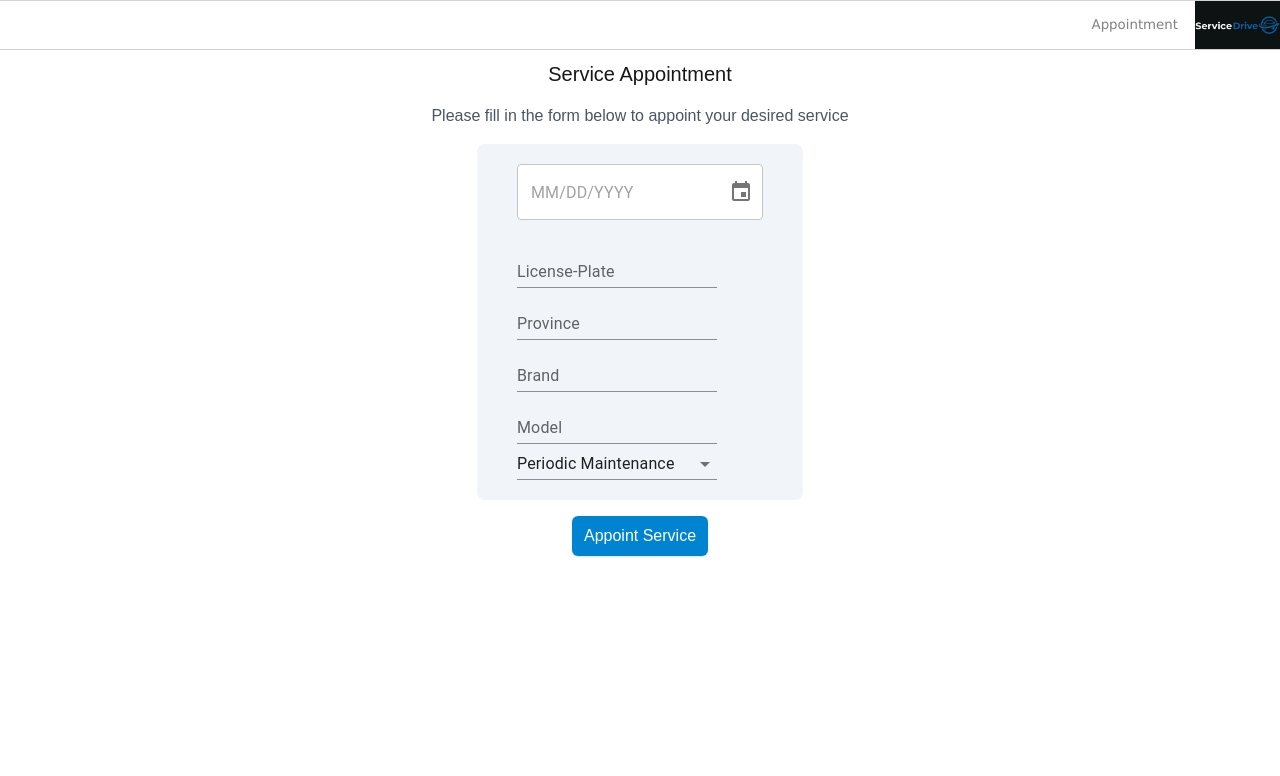
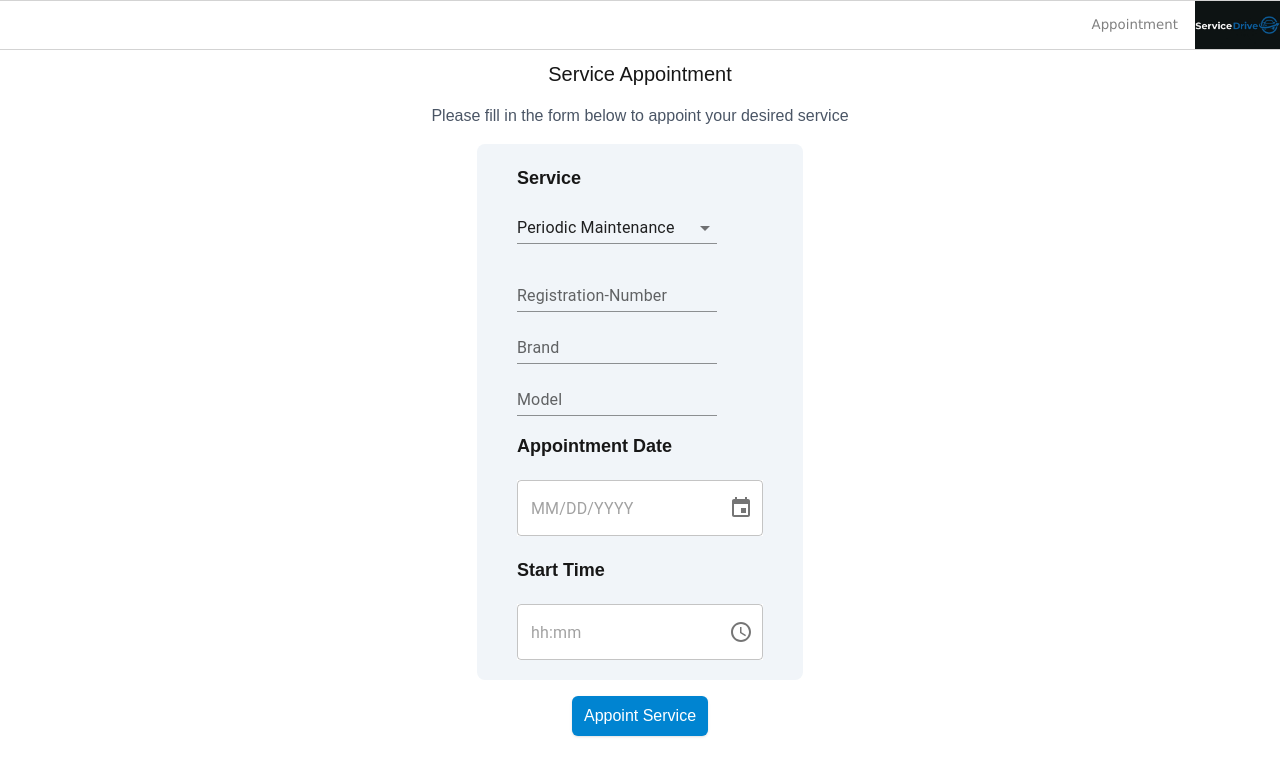
Before and after one commit to Serfloodious/servicedrive-frontend, a Next.js app: page /appointment in a window 1280 px wide. Shown: the top 776 px of the page. Built offline with nearby package versions, Linux system fonts and the light colour scheme.

Commit message:
Add DateAppointment component and update Appointment page to use it

```diff
--- a/src/app/appointment/page.tsx
+++ b/src/app/appointment/page.tsx
@@ -1,4 +1,4 @@
-import DateReserve from "@/components/DateReserve";
+import DateAppointment from "@/components/DateAppointment";
 
 export default function Appointment() {
     return (
@@ -7,7 +7,7 @@ export default function Appointment() {
             <div className="text-md text-left text-gray-600">
                 Please fill in the form below to appoint your desired service
             </div>
-            <DateReserve />
+            <DateAppointment />
             <button name="Appoint Service" id="Appoint Service"
              className="block rounded-md bg-sky-600 hover:bg-indigo-600
              px-3 py-2 shadow-sm text-white"
--- /dev/null
+++ b/src/components/DateAppointment.tsx
@@ -0,0 +1,46 @@
+"use client"
+
+import { DatePicker, TimePicker } from "@mui/x-date-pickers"
+import { LocalizationProvider } from "@mui/x-date-pickers/LocalizationProvider"
+import { AdapterDayjs } from "@mui/x-date-pickers/AdapterDayjs"
+import { TextField } from "@mui/material"
+import { Select, MenuItem } from "@mui/material"
+import { useState } from "react"
+import { Dayjs } from "dayjs"
+
+export default function DateAppointment() {
+
+    const [appointmentDate, setAppointmentDate] = useState<Dayjs | null>(null);
+    const [startTime, setStartTime] = useState<Dayjs | null>(null);
+    const [service, setService] = useState("PeriodicMaintenance");
+
+    return (
+        <div className="bg-slate-100 rounded-lg gap-x-5 gap-y-5
+         w-fit px-10 py-5 flex flex-col justify-center"
+        >
+            <h2 className="text-lg font-semibold">Service</h2>
+            <Select variant="standard" name="service" id="service" value={service}
+             onChange={(e) => setService(e.target.value)} className="h-[2em] w-[200px]"
+            >
+                <MenuItem value="PeriodicMaintenance">Periodic Maintenance</MenuItem>
+                <MenuItem value="BatteryElectrical">Battery & Electrical System Check</MenuItem>
+                <MenuItem value="BrakeSuspension">Brake & Suspension Service</MenuItem>
+                <MenuItem value="WheelAlignment">Wheel Alignment & Tire Balancing</MenuItem>
+                <MenuItem value="AC-Cleaning">AC Cleaning & Ozone Sterilization</MenuItem>
+            </Select>
+            <TextField variant="standard" name="Registration-Number" id="Registration-Number" label="Registration-Number" className="h-[2em] w-[200px]"/>
+            <TextField variant="standard" name="Brand" id="Brand" label="Brand" className="h-[2em] w-[200px]"/>
+            <TextField variant="standard" name="Model" id="Model" label="Model" className="h-[2em] w-[200px]"/>
+            <LocalizationProvider dateAdapter={AdapterDayjs}>
+                <h2 className="mt-3 text-lg font-semibold">Appointment Date</h2>
+                <DatePicker className="bg-white"
+                 value={appointmentDate} onChange={(value) => setAppointmentDate(value)}
+                />
+                <h2 className="text-lg font-semibold">Start Time</h2>
+                <TimePicker ampm={false} className="bg-white"
+                 value={startTime} onChange={(value) => setStartTime(value)}
+                />
+            </LocalizationProvider>
+        </div>
+    )
+}
--- a/src/components/DateReserve.tsx
+++ /dev/null
@@ -1,40 +0,0 @@
-"use client"
-
-import { DatePicker } from "@mui/x-date-pickers"
-import { LocalizationProvider } from "@mui/x-date-pickers/LocalizationProvider"
-import { AdapterDayjs } from "@mui/x-date-pickers/AdapterDayjs"
-import { TextField } from "@mui/material"
-import { Select, MenuItem } from "@mui/material"
-import { useState } from "react"
-import { Dayjs } from "dayjs"
-
-export default function DateReserve() {
-
-    const [reserveDate, setReserveDate] = useState<Dayjs | null>(null);
-    const [service, setService] = useState("PeriodicMaintenance");
-
-    return (
-        <div className="bg-slate-100 rounded-lg gap-x-5 gap-y-5
-         w-fit px-10 py-5 flex flex-col justify-center"
-        >
-            <LocalizationProvider dateAdapter={AdapterDayjs}>
-                <DatePicker className="bg-white"
-                 value={reserveDate} onChange={(value) => setReserveDate(value)}
-                />
-            </LocalizationProvider>
-            <TextField variant="standard" name="License-Plate" id="License-Plate" label="License-Plate" className="h-[2em] w-[200px]"/>
-            <TextField variant="standard" name="Province" id="Province" label="Province" className="h-[2em] w-[200px]"/>
-            <TextField variant="standard" name="Brand" id="Brand" label="Brand" className="h-[2em] w-[200px]"/>
-            <TextField variant="standard" name="Model" id="Model" label="Model" className="h-[2em] w-[200px]"/>
-            <Select variant="standard" name="service" id="service" value={service}
-             onChange={(e) => setService(e.target.value)} className="h-[2em] w-[200px]"
-            >
-                <MenuItem value="PeriodicMaintenance">Periodic Maintenance</MenuItem>
-                <MenuItem value="BatteryElectrical">Battery & Electrical System Check</MenuItem>
-                <MenuItem value="BrakeSuspension">Brake & Suspension Service</MenuItem>
-                <MenuItem value="WheelAlignment">Wheel Alignment & Tire Balancing</MenuItem>
-                <MenuItem value="AC-Cleaning">AC Cleaning & Ozone Sterilization</MenuItem>
-            </Select>
-        </div>
-    )
-}
```
Also changed, not shown: src/components/CardPanel.tsx (+11 -8 lines).
